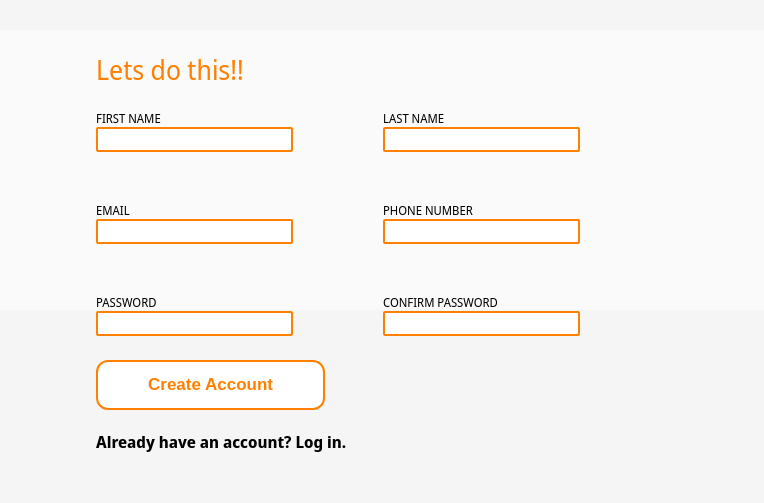
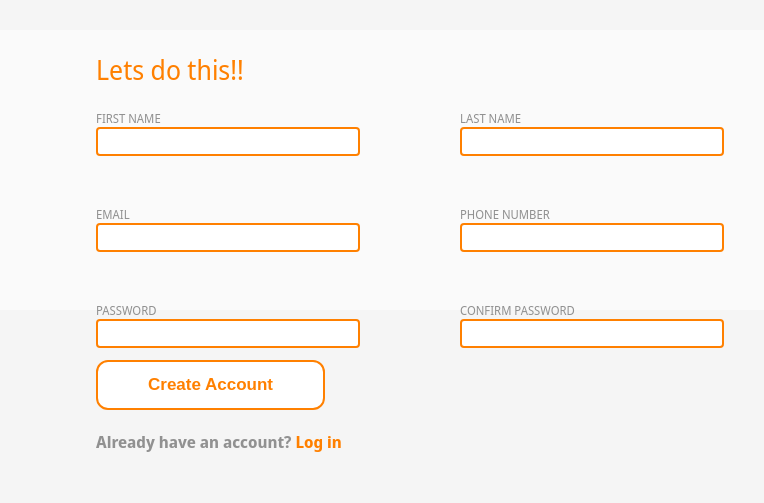
Before and after one commit to thenormboy/signupform, a plain HTML site: page index.html in a window 1280 px wide. Shown: the part 252-755 px from the top of the page, 516-1280 px from the left. Drawn offline with Linux system fonts and the light colour scheme; a web font is replaced by a local one.

Commit message:
finished styling webpage

```diff
--- a/index.html
+++ b/index.html
@@ -61,7 +61,7 @@
         </div>
         <div class="bottom-bar">
             <button class="create-acnt-btn">Create Account</button>
-            <h4>Already have an account? Log in.</h4>
+            <h4>Already have an account? <a class="login" href="url">Log in</a></h4>
         </div>
     </div>
 </body>
--- a/style.css
+++ b/style.css
@@ -95,6 +95,7 @@ body {
     flex-direction: column;
     font-size: 12px;
     font-weight: 400;
+    color: rgb(145, 145,  145);
 }
 
 .contact-info div {
@@ -102,6 +103,7 @@ body {
     flex-direction: column;
     font-size: 12px;
     font-weight: 400;
+    color: rgb(145, 145,  145);
 }
 
 .full-name div{
@@ -109,18 +111,23 @@ body {
     flex-direction: column;
     font-size: 12px;
     font-weight: 400;
+    color: rgb(145, 145,  145);
 }
 
 input[type=text], input[type=email], input[type=tel], input[type=password] {
     border: 2px solid rgb(255, 128, 0);
-    border-radius: 2px;
-    padding: 3px;
-    width: 100%;
+    border-radius: 4px;
+    padding: 5px;
+    width: 250px;
 }
 
 .bottom-bar {
     padding-left: 100px;
     height: 32vh;
+}
+
+.bottom-bar h4 {
+    color: rgb(145, 145,  145);
 }
 
 .create-acnt-btn {
@@ -140,3 +147,9 @@ input[type=text], input[type=email], input[type=tel], input[type=password] {
     background-color: rgb(255, 128, 0);
     color: white;
 }
+
+a:link {
+    color: rgb(255, 128, 0);
+    background-color: transparent;
+    text-decoration: none;
+}
```
